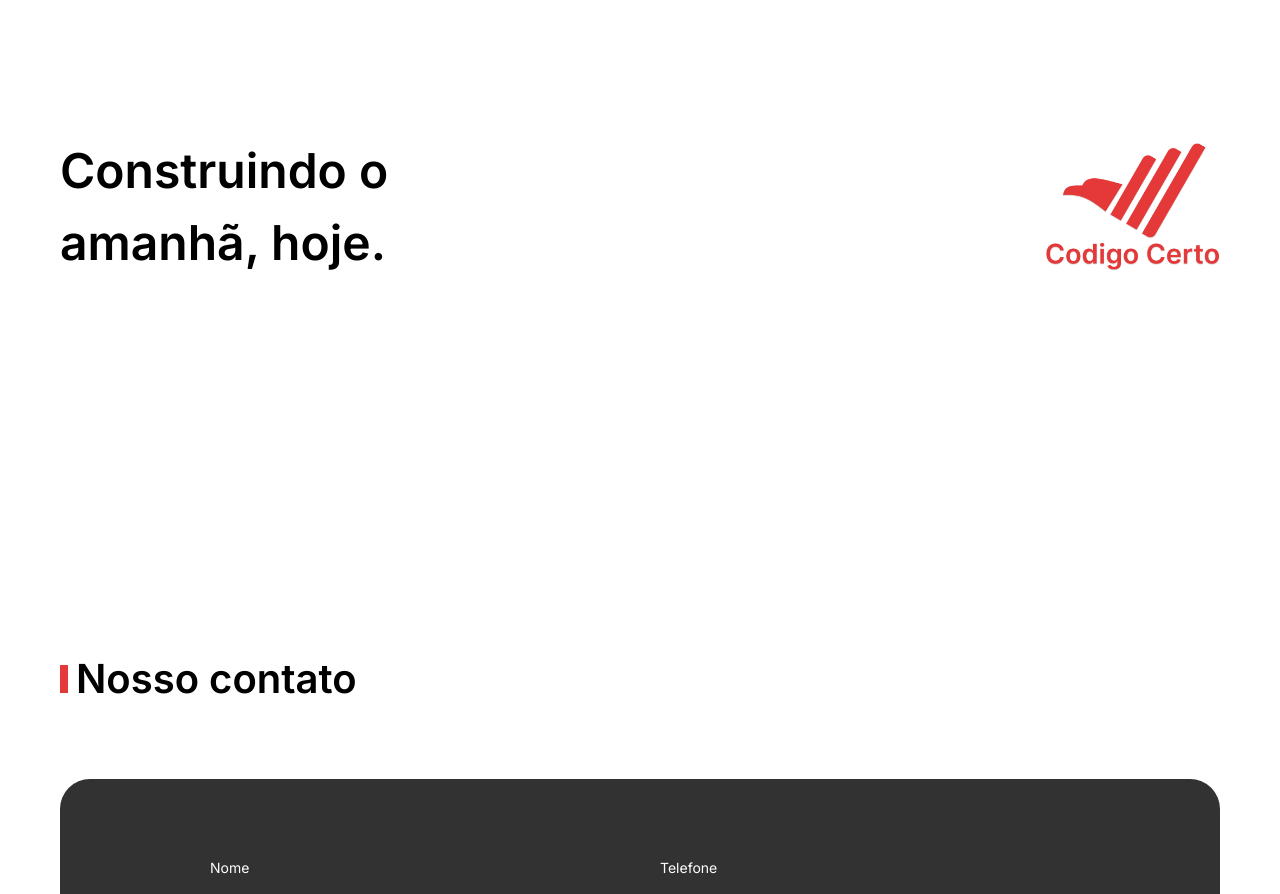
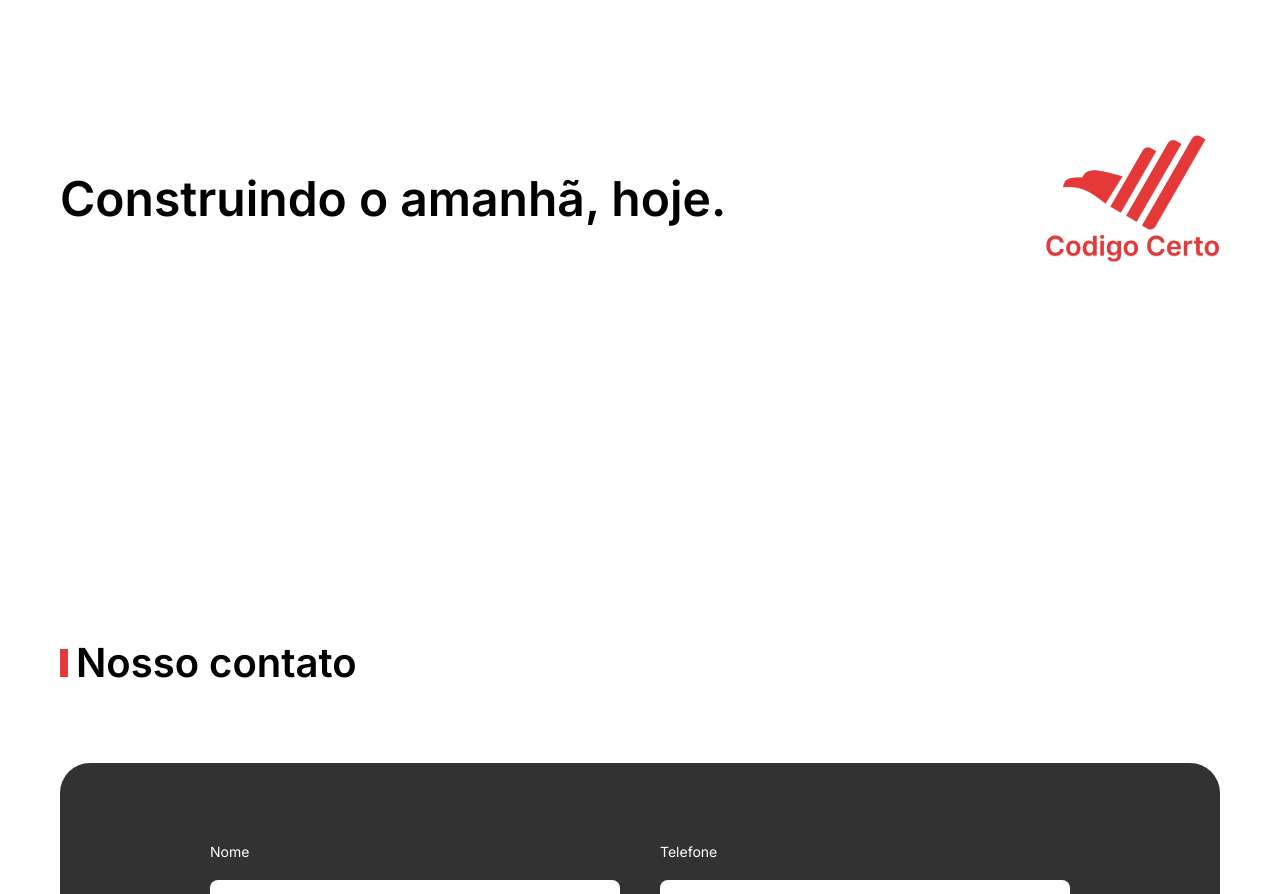
Before and after one commit to codigocerto/equipe08, a React (Vite) app in the folder frontend/: page / in a window 1280 px wide. Shown: the part 5160-6054 px from the top of the page. Built offline with nearby package versions, Linux system fonts and the light colour scheme.

Commit message:
feat(git): implement Phrase Section translations

```diff
--- a/frontend/src/components/PhraseSection/index.tsx
+++ b/frontend/src/components/PhraseSection/index.tsx
@@ -1,11 +1,15 @@
+import { useTranslation } from 'react-i18next'
 import logo from '../../assets/images/logo.png'
 
 import * as S from './styles'
 
 const PhraseSection = () => {
+
+  const { t } = useTranslation();
+
   return (
     <S.Container>
-      <S.Phrase as="h1">Construindo o <span>amanhã, hoje.</span></S.Phrase>
+      <S.Phrase as="h1">{t('phraseSection')}</S.Phrase>
       <img src={logo} alt="logo" />
     </S.Container>
   )
--- a/frontend/src/components/PhraseSection/styles.ts
+++ b/frontend/src/components/PhraseSection/styles.ts
@@ -36,6 +36,7 @@ export const Phrase = styled(Typography)`
   font-size: ${remCalc(48)};
   font-weight: 600;
   line-height: ${remCalc(72)};
+  white-space: pre-line;
 
   span {
     display: block;
```
